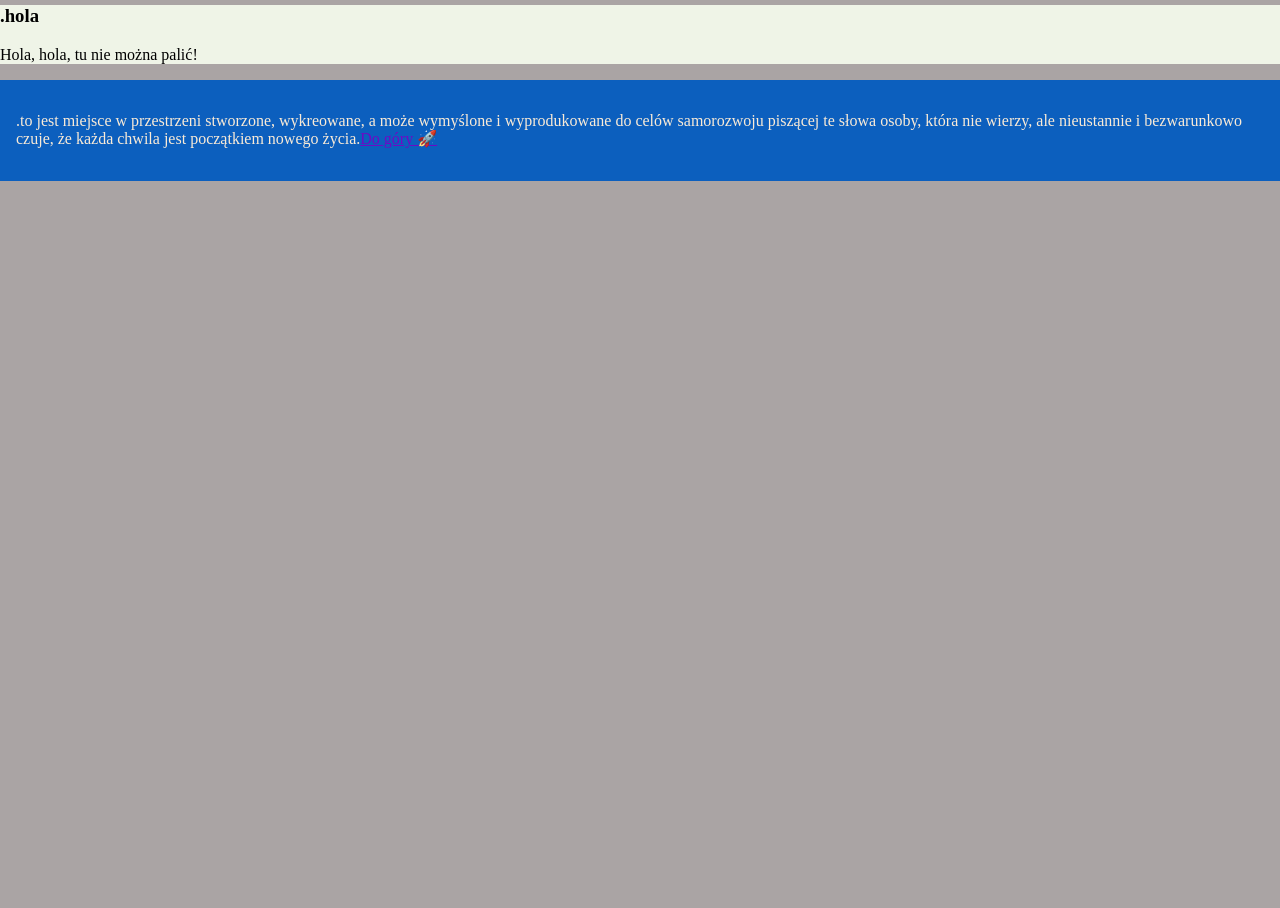
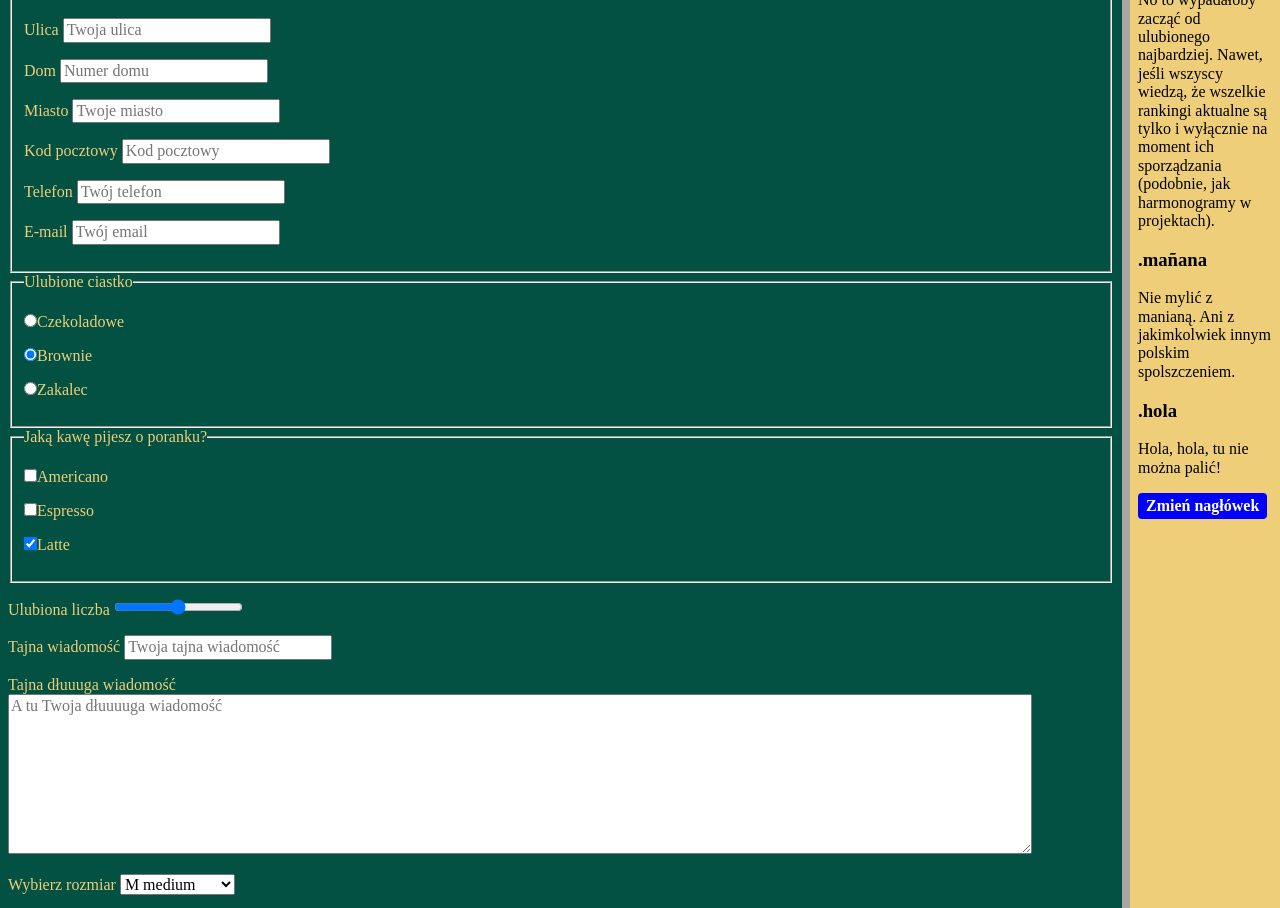
Before and after one commit to RenataBryczek/homepage, a plain HTML site: page hiszpanski.html in a window 1280 px wide. Shown: the part 305-1213 px from the top of the page. Before the commit the page ends 800 px from the top, so only its background shows below. Drawn offline with Linux system fonts and the light colour scheme.

Commit message:
formularze

```diff
--- a/hiszpanski.html
+++ b/hiszpanski.html
@@ -18,26 +18,124 @@
 			<a class="navigation__link" href="hiszpanski.html">.hiszpanski</a>
 			<a class="navigation__link" href="crazy.html">.crazy</a>
 		</nav>
-	<main>
-		<header id="top">
+		<main class="grid">
+			<header id="top" class="header">
 				<h1>.hiszpański z oka przymrużeniem dłuższym</h1> <!--h1 powinien być jedne dla całego dokumentu-->
 			</header>
-		<section>
-			<h2>.moje ulubione hiszpańskie słowa</h2>
-			<p>No to wypadałoby zacząć od ulubionego najbardziej. Nawet, jeśli wszyscy wiedzą, że wszelkie rankingi aktualne są tylko i wyłącznie na moment ich sporządzania (podobnie, jak harmonogramy w projektach).</p> <!--tekst nie może sobie luźno leżeć, stąd opakowujemy w znacznik p-->
-			<article> <!--artykuł to taka samodzielna treść-->
+			<article class="form">
+				<form action="https://forms.cotenfrontend.pl" method="post">
+					<p>
+						<label for="firstName">Imię</label>
+						<input id="firstName" name="firstName" type="text" value="Renata" placeholder="Wpisz imię"
+							required />
+					</p>
+					<p>
+						<label for="lastName">Nazwisko</label>
+						<input id="lastName" name="lastName" type="text" placeholder="Wpisz nazwisko" />
+					</p>
+					<p>
+						<label for="avatar">Avatar</label>
+						<input id="avatar" name="avatar" type="file" />
+					</p>
+					<fieldset>
+						<legend>Dane adresowe</legend>
+						<p>
+							<label for="street">Ulica</label>
+							<input id="street" name="street" type="text" placeholder="Twoja ulica" />
+						</p>
+						<p>
+							<label for="houseNumber">Dom</label>
+							<input id="houseNumber" name="houseNumber" type="number" placeholder="Numer domu" />
+						</p>
+						<p>
+							<label for="city">Miasto</label>
+							<input id="city" name="city" type="text" placeholder="Twoje miasto" />
+						</p>
+						<p>
+							<label for="postalCode">Kod pocztowy</label>
+							<input id="postalCode" name="postalCode" type="text" pattern="[0-9]{2}-[0-9]{3}"
+								placeholder="Kod pocztowy" />
+						</p>
+						<p>
+							<label for="phone">Telefon</label>
+							<input id="phone" name="phone" type="tel" placeholder="Twój telefon" />
+						</p>
+						<p>
+							<label for="eMail">E-mail</label>
+							<input id="eMail" name="eMail" type="email" placeholder="Twój email" required />
+						</p>
+					</fieldset>
+					<fieldset>
+						<legend>Ulubione ciastko</legend>
+						<p>
+							<label><input name="cake" type="radio" value="chocolate" />Czekoladowe</label>
+						</p>
+						<p>
+							<label><input checked name="cake" type="radio" value="brownie" />Brownie</label>
+						</p>
+						<p>
+							<label><input name="cake" type="radio" value="zakalec" />Zakalec</label>
+						</p>
+					</fieldset>
+					<fieldset>
+						<legend>Jaką kawę pijesz o poranku?</legend>
+						<p>
+							<label><input name="coffee" type="checkbox" value="americano" />Americano</label>
+						</p>
+						<p>
+							<label><input name="coffee" type="checkbox" value="espresso" />Espresso</label>
+						</p>
+						<p>
+							<label><input checked name="coffee" type="checkbox" value="latte" />Latte</label>
+						</p>
+					</fieldset>
+					<p>
+						<label for="favNumber">Ulubiona liczba</label>
+						<input id="favNumber" name="favNumber" type="range" min="0" max="12345" step="45" />
+					</p>
+					<p>
+						<label for="secret">Tajna wiadomość</label>
+						<input id="secret" name="secret" type="password" placeholder="Twoja tajna wiadomość" />
+					</p>
+					<p>
+						<label for="secretLong">Tajna dłuuuga wiadomość</label><br />
+						<textarea id="secretLong" name="secretLong"
+							placeholder="A tu Twoja dłuuuuga wiadomość"></textarea>
+					</p>
+					<p>
+						<label for="size">Wybierz rozmiar</label>
+						<select id="size" name="size" type="select">
+							<option value="s">S small</option>
+							<option selected value="m">M medium</option>
+							<option value="l">L large</option>
+							<option value="xl">XL extra large</option>
+						</select>
+					</p>
+					<p>
+						<input type="submit" value="Wyślij" />
+					</p>
+				</form>
+			</article>
+			<aside class="aside">
+				<h2 class="header-aside--js">.moje ulubione hiszpańskie słowa</h2>
+				<p>No to wypadałoby zacząć od ulubionego najbardziej. Nawet, jeśli wszyscy wiedzą, że wszelkie rankingi
+					aktualne są tylko i wyłącznie na moment ich sporządzania (podobnie, jak harmonogramy w projektach).
+				</p> <!--tekst nie może sobie luźno leżeć, stąd opakowujemy w znacznik p-->
 					<h3>.mañana</h3>
-				<p>Nie mylić z manianą. Ani z jakimkolwiek innym polskim spolszczeniem.</p><!--tu sobie zrobiłam przejście do następnej linii using br-->
-			</article>
-			<article> <!--artykuł to taka samodzielna treść-->
+					<p>Nie mylić z manianą. Ani z jakimkolwiek innym polskim spolszczeniem.</p>
+					<!--tu sobie zrobiłam przejście do następnej linii using br-->
 					<h3>.hola</h3>
 					<p>Hola, hola, tu nie można palić!</p>
-			</article>
-		</section>
+			<button class="header-aside__button header-aside__button--js">Zmień nagłówek</button>
+				</aside>
+
 		</main>
 		<footer> <!--ta stopka dotyczy całego dokumentu-->
-        <p>.to jest miejsce w przestrzeni stworzone, wykreowane, a może wymyślone i wyprodukowane do celów samorozwoju piszącej te słowa osoby, która nie wierzy, ale nieustannie i bezwarunkowo czuje, że każda chwila jest początkiem nowego życia.<a href="#top">Do góry 🚀</a></p>
+			<p>.to jest miejsce w przestrzeni stworzone, wykreowane, a może wymyślone i wyprodukowane do celów
+				samorozwoju piszącej te słowa osoby, która nie wierzy, ale nieustannie i bezwarunkowo czuje, że każda
+				chwila jest początkiem nowego życia.<a href="#top">Do góry 🚀</a></p>
 		</footer>
+		<script defer src="hiszpanski.js"></script>
 </body>
 
 </html>
--- /dev/null
+++ b/hiszpanski.js
@@ -0,0 +1,9 @@
+const button = document.querySelector('.header-aside__button--js')
+
+const clickFunction = (e) => {
+    const header = document.querySelector('.header-aside--js')
+    console.log(e)
+    header.innerHTML = '.słowa hiszpańskie ulubione moje';
+}
+
+button.addEventListener('click', clickFunction)
--- a/main.js
+++ b/main.js
@@ -13,9 +13,9 @@ const header = document.querySelector('.page-header__heading--js')
 console.log(header)
 console.log(header.innerHTML) //tu już się odnosimy do samej wartości
 
-//header.innerHTML = '.bez strąka stronka' <-- można skryptami zmienić treść
+header.innerHTML = '.bez strąka stronka' //<-- można skryptami zmienić treść
 
 console.log(header.innerHTML)
 
-//header.style.color = 'tomato' <-- można skryptami zmieniać style
+header.style.color = 'tomato'// <-- można skryptami zmieniać style
 console.log(header.style)
--- a/style.css
+++ b/style.css
@@ -1,10 +1,16 @@
 html {
     box-sizing: border-box;
-} /*fajnie mieć dla normalizacji*/
+}
 
-*, *:before, *:after {
+/*fajnie mieć dla normalizacji*/
+
+*,
+*:before,
+*:after {
     box-sizing: inherit;
-} /*fajnie mieć dla normalizacji*/
+}
+
+/*fajnie mieć dla normalizacji*/
 
 body {
     background: #867d7db2;
@@ -32,9 +38,9 @@ body {
 }
 
 .section__header {
-    color:#025143;
+    color: #025143;
     letter-spacing: -2px;
-    font-size:34px;
+    font-size: 34px;
     font-weight: lighter;
 }
 
@@ -322,3 +328,48 @@ section a {
     border-left: 24px solid #589009;
     z-index: -10;
 }
+
+textarea {
+    width: 80vw;
+    min-height: 10rem;
+}
+
+.grid {
+    display: grid;
+    grid-template-areas: "header header"
+        "article aside"
+        "footer footer";
+    grid-template-columns: 1fr 150px;
+    gap: 8px;
+
+    .header {
+        grid-column-start: 1;
+        grid-column-end: 3;
+        color: #025143;
+    }
+
+    .form {
+        background: #025143;
+        color: rgb(239, 206, 121);
+        padding: 8px;
+    }
+
+    .aside {
+        background: rgb(239, 206, 121);
+        padding: 8px;
+    }
+
+    .header-aside__button {
+        background: blue;
+        color: white;
+        font-weight: 700;
+        border: 0;
+        display: inline-block;
+        padding: 4px 8px;
+        border-radius: 4px;
+    }
+
+    .footer {
+        grid-column-start: 1;
+        grid-column-end: 3;
+    }
```
Lines whose indentation alone changed are shown as unchanged.
